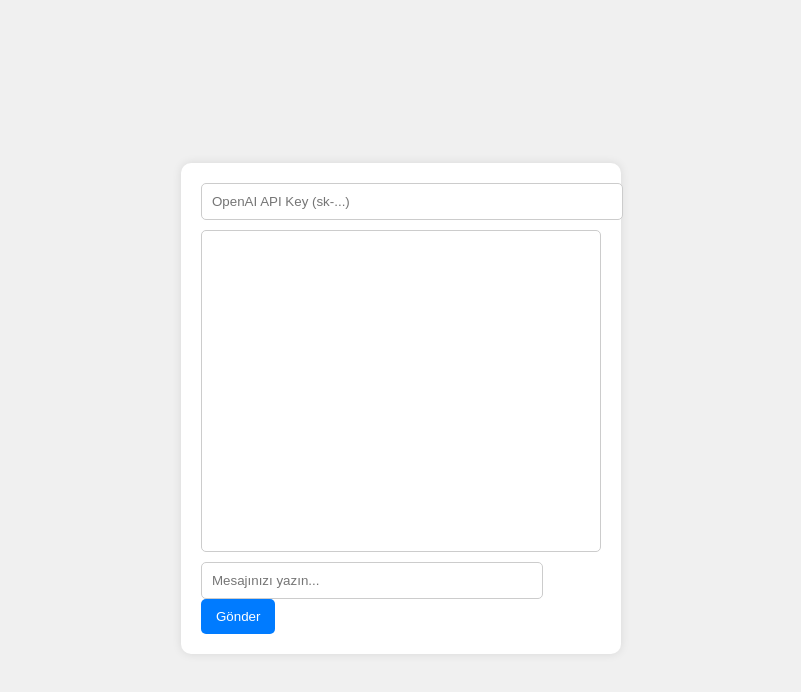
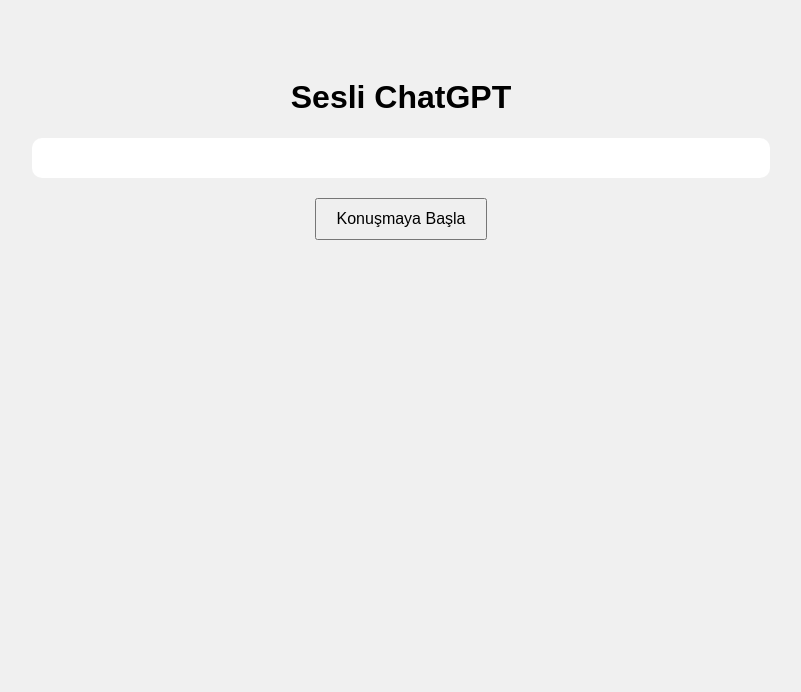
Before and after one commit to vayonur01/VayAi, a plain HTML site: page index.html in a window 1280 px wide. Shown: the whole page, without its empty margins (239-1040 px from the left). Drawn offline with Linux system fonts and the light colour scheme.

Commit message:
Update index.html

```diff
--- a/index.html
+++ b/index.html
@@ -2,80 +2,77 @@
 <html lang="tr">
 <head>
 <meta charset="UTF-8">
-<meta name="viewport" content="width=device-width, initial-scale=1.0">
-<title>VayAI Chatbox</title>
+<title>Sesli ChatGPT</title>
 <style>
-    body { font-family: Arial, sans-serif; background: #f0f0f0; display: flex; justify-content: center; align-items: center; height: 100vh; }
-    #chat-container { background: #fff; padding: 20px; border-radius: 10px; width: 400px; box-shadow: 0 0 10px rgba(0,0,0,0.1); }
-    #messages { height: 300px; overflow-y: auto; border: 1px solid #ccc; padding: 10px; margin-bottom: 10px; border-radius: 5px; }
-    .message { margin-bottom: 10px; }
-    .user { color: blue; }
-    .gpt { color: green; }
-    input[type="text"] { width: 80%; padding: 10px; border-radius: 5px; border: 1px solid #ccc; }
-    button { padding: 10px 15px; border-radius: 5px; border: none; background: #007BFF; color: white; cursor: pointer; }
-    #api-key { width: 100%; padding: 10px; margin-bottom: 10px; border-radius: 5px; border: 1px solid #ccc; }
+    body { font-family: Arial; text-align: center; padding: 50px; background: #f0f0f0; }
+    #chat { width: 60%; margin: auto; background: white; padding: 20px; border-radius: 10px; max-height: 400px; overflow-y: auto; }
+    .user { color: blue; margin: 5px 0; }
+    .bot { color: green; margin: 5px 0; }
+    button { padding: 10px 20px; font-size: 16px; margin-top: 20px; }
 </style>
 </head>
 <body>
 
-<div id="chat-container">
-    <input type="text" id="api-key" placeholder="OpenAI API Key (sk-...)">
-    <div id="messages"></div>
-    <input type="text" id="userInput" placeholder="Mesajınızı yazın...">
-    <button onclick="sendMessage()">Gönder</button>
-</div>
+<h1>Sesli ChatGPT</h1>
+<div id="chat"></div>
+<button id="start">Konuşmaya Başla</button>
 
 <script>
-async function sendMessage() {
-    const input = document.getElementById('userInput');
-    const messages = document.getElementById('messages');
-    const userMessage = input.value.trim();
-    if (!userMessage) return;
+const chat = document.getElementById('chat');
+const startBtn = document.getElementById('start');
 
-    messages.innerHTML += `<div class="message user"><b>Sen:</b> ${userMessage}</div>`;
-    input.value = '';
-    messages.scrollTop = messages.scrollHeight;
+// Mikrofon ile konuşma
+const SpeechRecognition = window.SpeechRecognition || window.webkitSpeechRecognition;
+const recognition = new SpeechRecognition();
+recognition.lang = 'tr-TR';
+recognition.interimResults = false;
 
-    const apiKey = document.getElementById('api-key').value.trim();
-    if (!apiKey) {
-        messages.innerHTML += `<div class="message gpt"><b>GPT:</b> Lütfen API key girin!</div>`;
-        return;
+// Sesli cevap
+function speak(text) {
+    const utter = new SpeechSynthesisUtterance(text);
+    utter.lang = 'tr-TR';
+    window.speechSynthesis.speak(utter);
 }
 
-    const data = {
-        model: "gpt-3.5-turbo",
-        messages: [{ role: "user", content: userMessage }]
-    };
-
-    try {
+// ChatGPT API çağrısı
+async function sendMessageToChatGPT(message) {
+    const apiKey = "BURAYA_API_KEY"; // Bu alanı kendi API key’inle değiştir
     const response = await fetch("https://api.openai.com/v1/chat/completions", {
         method: "POST",
         headers: {
             "Content-Type": "application/json",
             "Authorization": `Bearer ${apiKey}`
         },
-            body: JSON.stringify(data)
+        body: JSON.stringify({
+            model: "gpt-3.5-turbo",
+            messages: [{ role: "user", content: message }]
+        })
     });
-
-        if (!response.ok) {
-            throw new Error(`HTTP error! Status: ${response.status}`);
+    const data = await response.json();
+    return data.choices[0].message.content;
 }
 
-        const result = await response.json();
+// Konuşma başlat
+startBtn.onclick = () => recognition.start();
 
-        if (result.choices && result.choices.length > 0) {
-            const gptMessage = result.choices[0].message?.content || "Cevap boş geldi.";
-            messages.innerHTML += `<div class="message gpt"><b>GPT:</b> ${gptMessage}</div>`;
-        } else {
-            messages.innerHTML += `<div class="message gpt"><b>GPT:</b> API cevabı beklenen formatta değil: ${JSON.stringify(result)}</div>`;
-        }
+recognition.onresult = async (event) => {
+    const transcript = event.results[0][0].transcript;
 
-        messages.scrollTop = messages.scrollHeight;
+    const userMsg = document.createElement('div');
+    userMsg.className = 'user';
+    userMsg.textContent = 'Sen: ' + transcript;
+    chat.appendChild(userMsg);
 
-    } catch (err) {
-        messages.innerHTML += `<div class="message gpt"><b>GPT:</b> Hata oluştu: ${err}</div>`;
-    }
-}
+    const reply = await sendMessageToChatGPT(transcript);
+
+    const botMsg = document.createElement('div');
+    botMsg.className = 'bot';
+    botMsg.textContent = 'Bot: ' + reply;
+    chat.appendChild(botMsg);
+
+    speak(reply);
+    chat.scrollTop = chat.scrollHeight;
+};
 </script>
 
 </body>
```
Lines whose indentation alone changed are shown as unchanged.
